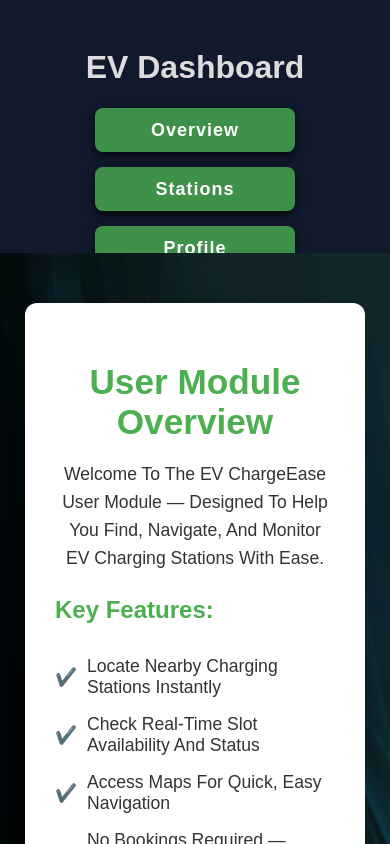
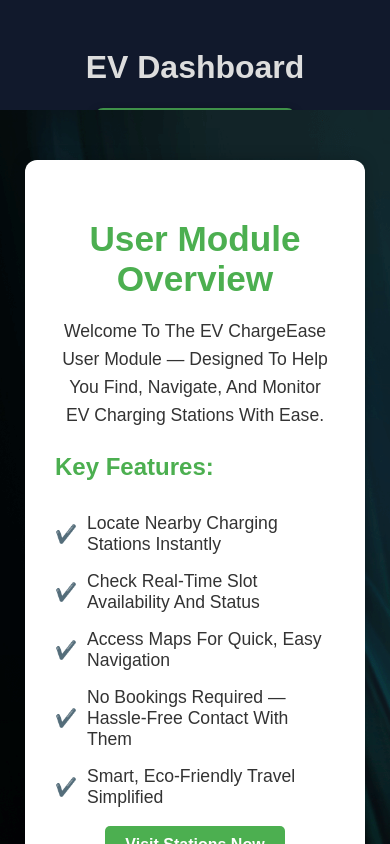
Before and after one commit to deepviber0/EV-Recharge-Bunk, a plain HTML site: page Client/User/mains2.html in a window 390 px wide. Drawn offline with Linux system fonts and the light colour scheme.

Commit message:
Update mains2.html

```diff
--- a/Client/User/mains2.html
+++ b/Client/User/mains2.html
@@ -25,7 +25,7 @@
     @media (max-width: 600px) {
       body {
         grid-template-columns: 100%;
-        grid-template-rows: 30% 70%;
+        grid-template-rows: 13% 87%;
       }
     }
   </style>
```
